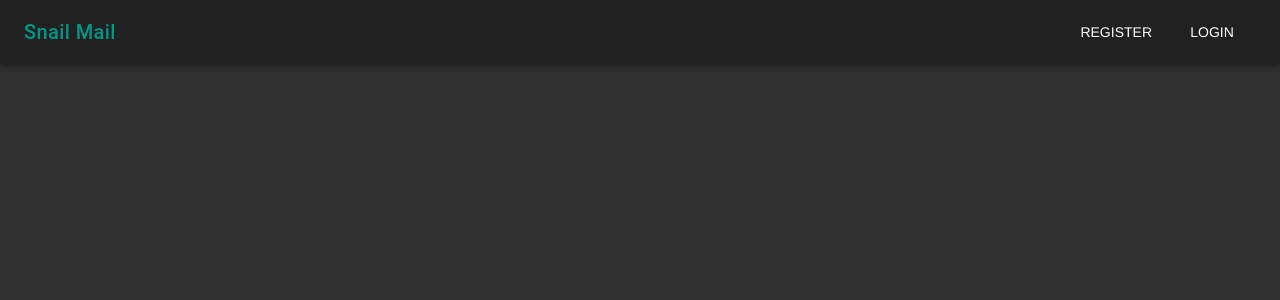
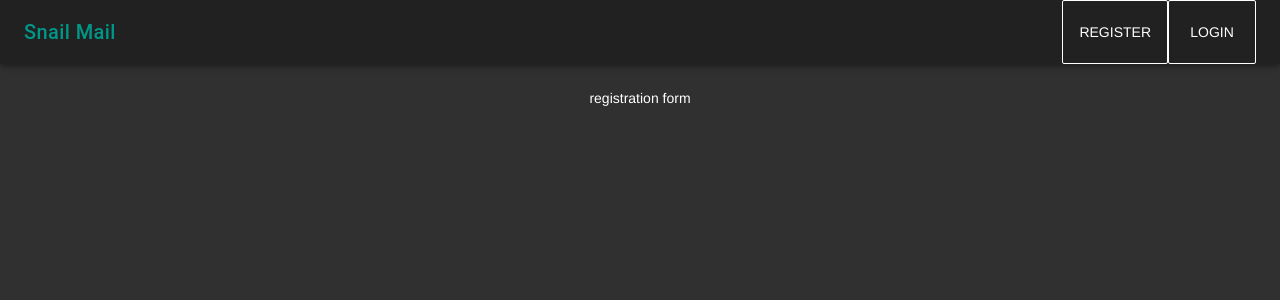
Before and after one commit to p-adams/snail-mail, a Vue app: page /#/registration in a window 1280 px wide. Shown: the top 300 px of the page. Built offline with nearby package versions, Linux system fonts and the light colour scheme.

Commit message:
create button wrapper and remove form modal

```diff
--- /dev/null
+++ b/src/components/ButtonWrapper.vue
@@ -0,0 +1,31 @@
+<template>
+  <v-btn
+    class="button"
+    @click="event"
+    flat
+    :outline="true"
+  >{{ buttonTitle }}</v-btn>
+</template>
+<script>
+export default {
+  props: {
+    event: {
+      type: Function,
+      required: true
+    },
+    buttonTitle: {
+      type: String,
+      required: true,
+      default: ""
+    },
+    size: {
+      type: String
+    }
+  }
+};
+</script>
+<style scoped>
+.button {
+  margin-left: 10px;
+}
+</style>
--- a/src/components/MainEmailPanel.vue
+++ b/src/components/EmailHomepage.vue
@@ -22,7 +22,7 @@ import EmailReader from "./EmailReader";
 import InboxDisplay from "./InboxDisplay";
 import ThePendingEmailStatusPanel from "./ThePendingEmailStatusPanel";
 export default {
-  name: "MainEmailActivityContainer",
+  name: "EmailHomepage",
   components: {
     EmailComposer,
     EmailReader,
--- a/src/components/LoginForm.vue
+++ b/src/components/LoginForm.vue
@@ -0,0 +1,6 @@
+<template>
+  <div>login form</div>
+</template>
+<script>
+export default {};
+</script>
--- a/src/components/RegistrationForm.vue
+++ b/src/components/RegistrationForm.vue
@@ -0,0 +1,6 @@
+<template>
+  <div>registration form</div>
+</template>
+<script>
+export default {};
+</script>
--- a/src/components/RegistrationViewPanel.vue
+++ b/src/components/RegistrationViewPanel.vue
@@ -1,11 +1,28 @@
 <template>
   <v-toolbar-items>
-    <v-btn
-      flat>Register</v-btn>
-    <v-btn
-      flat>Login</v-btn>
+    <button-wrapper
+      buttonTitle="Register"
+      :event="showRegistrationForm"
+    />
+    <button-wrapper
+      buttonTitle="Login"
+      :event="showLoginForm"
+    />
   </v-toolbar-items>
 </template>
 <script>
-export default {};
+import ButtonWrapper from "./ButtonWrapper";
+export default {
+  components: {
+    ButtonWrapper
+  },
+  methods: {
+    showRegistrationForm() {
+      this.$router.push({ name: "Registration" });
+    },
+    showLoginForm() {
+      this.$router.push("login");
+    }
+  }
+};
 </script>
--- a/src/components/TheEntryForm.vue
+++ b/src/components/TheEntryForm.vue
@@ -1,9 +1,4 @@
 <template>
-    <v-dialog
-        v-model="isOpen"
-        persistent
-        max-width="290"
-    >
   <v-card>
     <v-card-title class="headline">Entry form</v-card-title>
     <v-card-text>
@@ -28,7 +23,7 @@
     <v-spacer></v-spacer>
     <v-btn
         flat="flat"
-                @click.native="$emit('update:isOpen', false)"
+        @click.native="cancelEntry()"
     >Cancel</v-btn>
     <v-btn
         flat="flat"
@@ -38,7 +33,6 @@
     </v-btn>
     </v-card-actions>
   </v-card>
-    </v-dialog>
 </template>
 <script>
 import { mapActions, mapGetters } from "vuex";
@@ -65,14 +59,17 @@ export default {
       this.proceedText = "Authenticating...";
       this.authenticateUser(this.user).then(() => {
         // if user provided valid name and password
-        // close the modal and load emails
+        // load emails and direct user to their email homepage
         if (this.isUserAuthenticated) {
-          this.$emit("update:isOpen", false);
+          // this.$emit("update:isOpen", false);
           this.loadUserInbox(this.authenticatedUser);
         } else {
           this.proceedText = "Authenticate";
         }
       });
+    },
+    cancelEntry() {
+      this.$router.push("/");
     }
   },
   computed: {
--- a/src/router/index.js
+++ b/src/router/index.js
@@ -1,6 +1,6 @@
 import Vue from "vue";
 import Router from "vue-router";
-import MainEmailPanel from "@/components/MainEmailPanel";
+import EmailHomepage from "@/components/EmailHomepage";
 import WelcomePage from "@/components/WelcomePage";
 import LoginForm from "@/components/LoginForm";
 import RegistrationForm from "@/components/RegistrationForm";
@@ -14,13 +14,13 @@ export default new Router({
       component: WelcomePage
     },
     {
-      path: "/main",
-      name: "MainEmailPanel",
-      component: MainEmailPanel
+      path: "/email-homepage",
+      name: "EmailHomepage",
+      component: EmailHomepage
     },
     {
       path: "/login",
-      name: "LoginForm",
+      name: "Login",
       component: LoginForm
     },
     {
```
Lines whose indentation alone changed are shown as unchanged.
